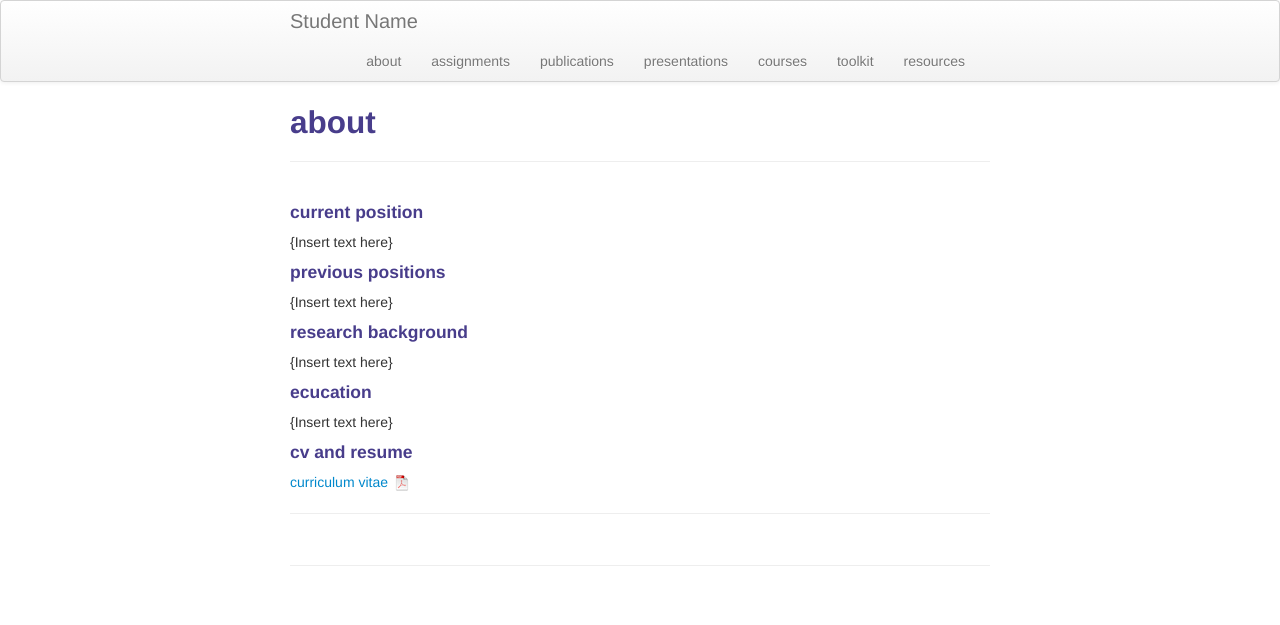
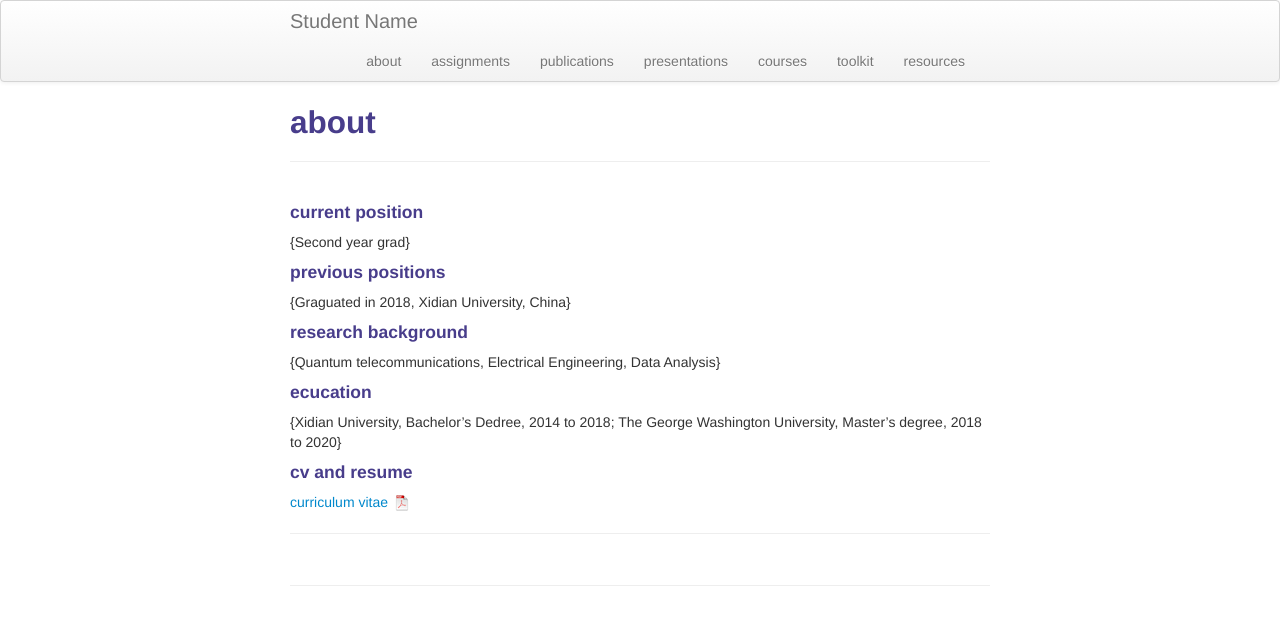
Before and after one commit to TianyuZhangGWU/TianyuZhangGWU.github.io, a Jekyll site: the page built from pages/about.md, in a window 1280 px wide. Shown: the top 625 px of the page. Built offline with Jekyll 4.4.1, drawn with Linux system fonts in a browser that asks for light colours.

Commit message:
Update about.md

```diff
--- a/pages/about.md
+++ b/pages/about.md
@@ -1,26 +1,27 @@
 ---
 layout: page
 title: about
-description: Benjamin Harvey is...
+description: Tianyu Zhang is currently a second year graduate student in Engineering Management major in the George Washingtong University. With a focus on economic, cost and finance engineering.
 ---
 
 #### <a name="currentposition"></a>current position
-{Insert text here}
+{Second year grad}
 
 
 #### <a name="previousposition"></a>previous positions
-{Insert text here}
+{Graguated in 2018, Xidian University, China}
 
 
 #### <a name="researchbackground"></a>research background
-{Insert text here}
+{Quantum telecommunications, Electrical Engineering, Data Analysis}
 
 
 #### <a name="education"></a>ecucation
-{Insert text here}
+{Xidian University, Bachelor's Dedree, 2014 to 2018;
+ The George Washington University, Master's degree, 2018 to 2020}
 
 
 #### <a name="cvandresume"></a>cv and resume
-[curriculum vitae ![CV as pdf](icons16/pdf-icon.png)]({{ BASE_PATH }}/assets/bsharvey_cv.pdf)
+[curriculum vitae ![CV as pdf](icons16/pdf-icon.png)]({{ BASE_PATH }}/assets//Users/llately/Desktop/Resume_Tianyu_111b.pdf)
 
 ---
```
